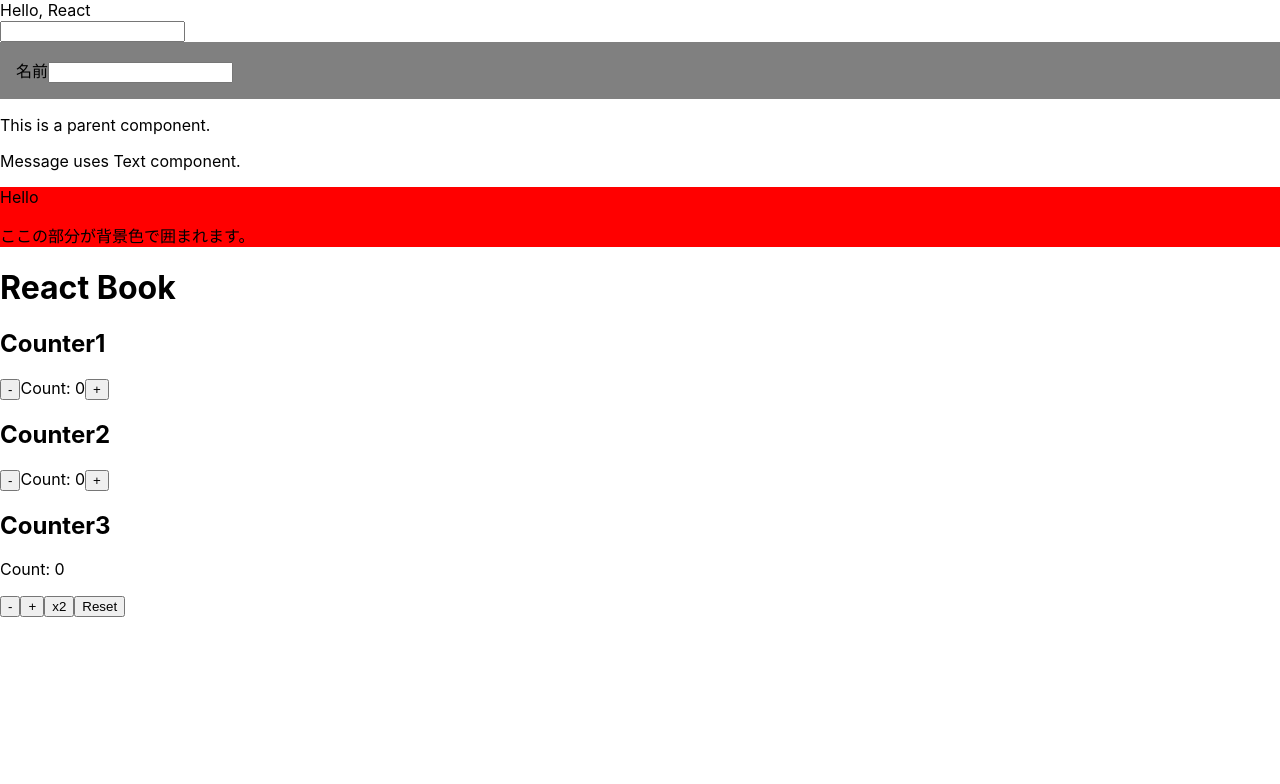
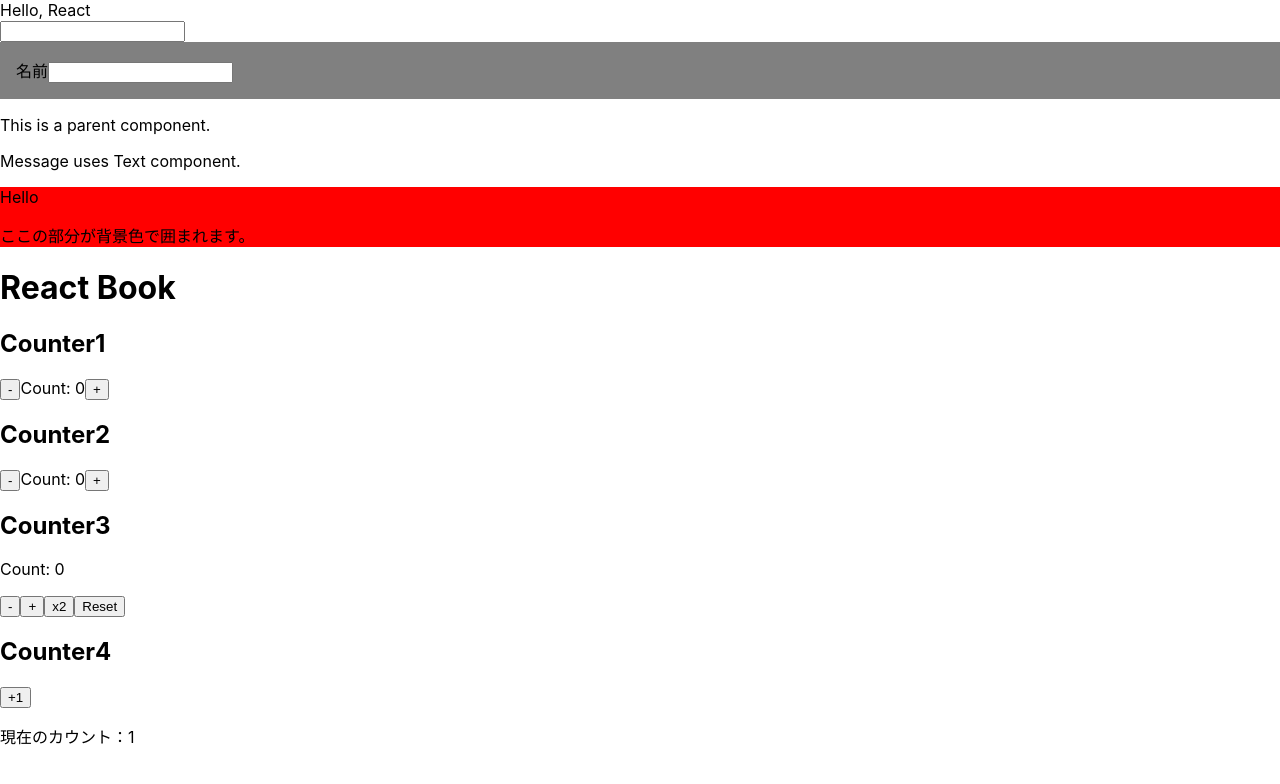
Before and after one commit to KazumasaYasui/ts-react-next, a React (Create React App) app in the folder chapter3/react-sample/: page / in a window 1280 px wide. Shown: the top 784 px of the page. Built offline with nearby package versions, Linux system fonts and the light colour scheme.

Commit message:
memo関数追加

```diff
--- /dev/null
+++ b/chapter3/react-sample/src/components/Parent.tsx
@@ -0,0 +1,52 @@
+import React, { memo, useCallback, useState } from 'react'
+
+type FizzProps = {
+  isFizz: boolean
+}
+
+// 通常の関数コンポーネント
+// isFizzの変化に関わらず、親が再描画されるとFizzも再描画される
+const Fizz = (props: FizzProps) => {
+  const { isFizz } = props
+  console.log(`Fizzが再描画されました、isFizz=${isFizz}`)
+  return <span>{isFizz ? 'Fizz' : ''}</span>
+}
+
+type BuzzProps = {
+  isBuzz: boolean
+  onClick: () => void
+}
+
+// メモ化した関数コンポーネント
+// 親の再描画に関わらず、isBuzzが変化しない限りBuzzは再描画されない
+
+const Buzz = memo<BuzzProps>((props) => {
+  const { isBuzz, onClick } = props
+  console.log(`Buzzが再描画されました、isBuzz=${isBuzz}`)
+  return (
+    <span onClick={onClick}>
+      {isBuzz ? 'Buzz' : ''}
+    </span>
+  )
+})
+
+export const Parent = () => {
+  const [count, setCount] = useState(1)
+  const isFizz = count % 3 === 0
+  const isBuzz = count % 5 === 0
+  const onBuzzClick = useCallback(() => {
+    console.log(`Buzzがクリックされました、isBuzz=${isBuzz}`)
+  }, [isBuzz])
+  console.log(`Parentが再描画されました、count=${count}`)
+  return (
+    <div>
+      <h2>Counter4</h2>
+      <button onClick={() => setCount((c) => c + 1)}>+1</button>
+      <p>{`現在のカウント：${count}`}</p>
+      <p>
+        <Fizz isFizz={isFizz} />
+        <Buzz isBuzz={isBuzz} onClick={onBuzzClick} />
+      </p>
+    </div>
+  )
+}
--- a/chapter3/react-sample/src/index.tsx
+++ b/chapter3/react-sample/src/index.tsx
@@ -9,6 +9,7 @@
 import ContextSample from './components/ContextSample';
 import { Counter as Counter1 } from './components/CounterWithUseState';
 import { Counter as Counter2 } from './components/CounterWithUseReducer';
+import { Parent } from './components/Parent';
 import reportWebVitals from './reportWebVitals';
 
 const root = ReactDOM.createRoot(
@@ -24,6 +25,7 @@
     <ContextSample />
     <Counter1 initialValue={0} />
     <Counter2 initialValue={0} />
+    <Parent />
   </React.StrictMode>
 );
 
```
